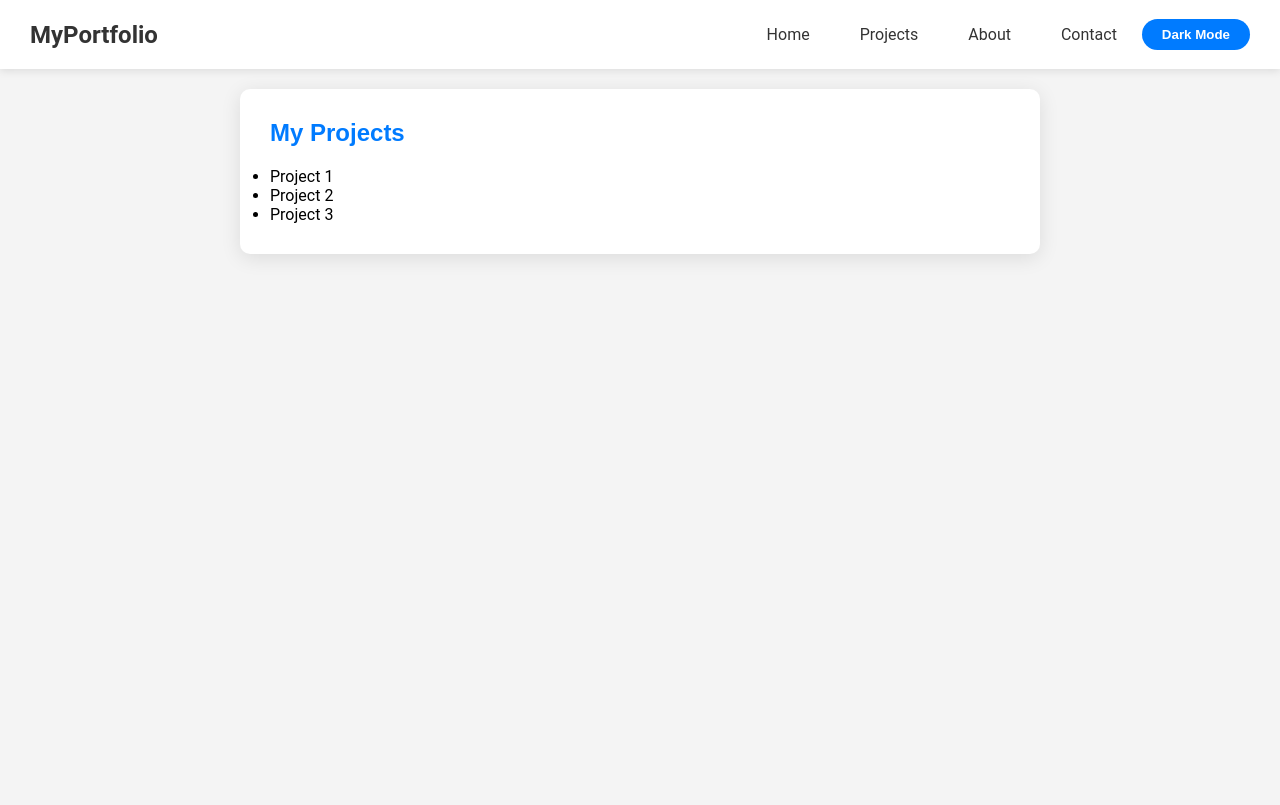
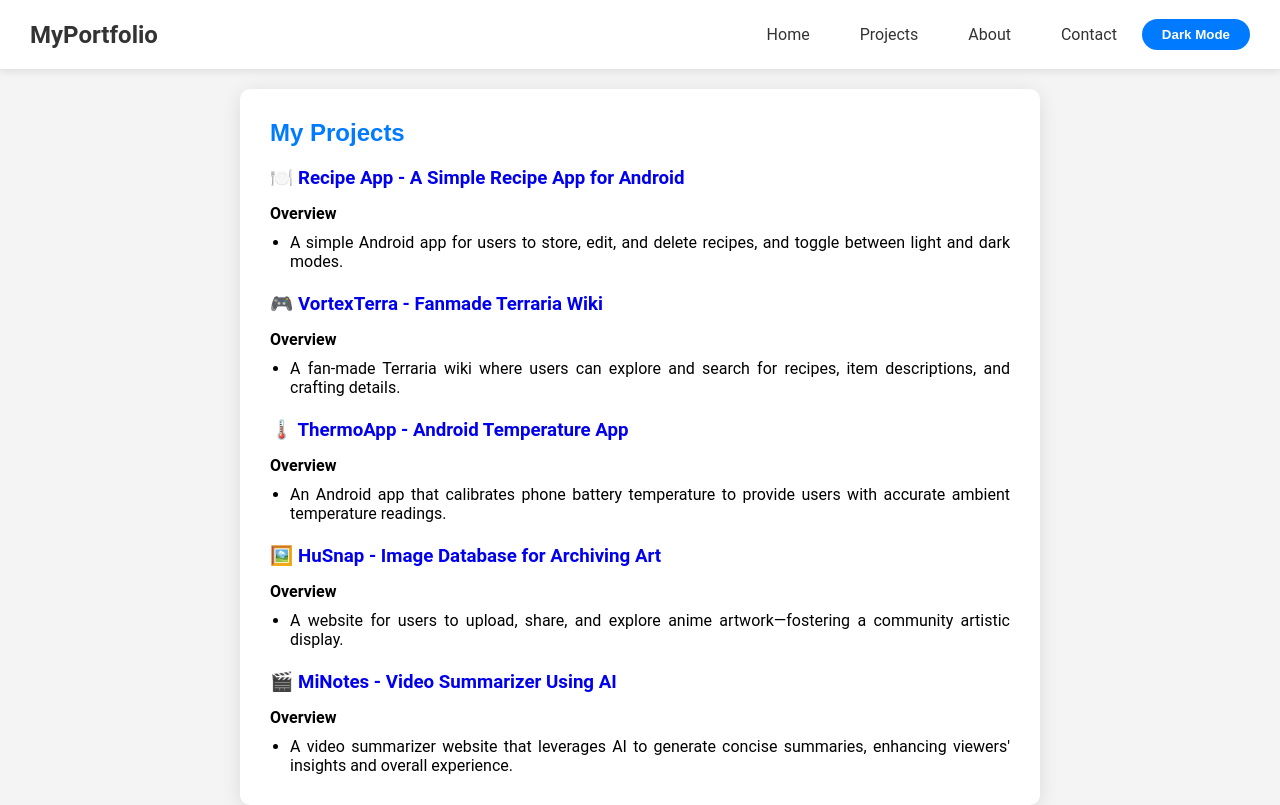
Before and after one commit to SchwarzNA/Portfolio, a React (Create React App) app: page /projects in a window 1280 px wide. Built offline with nearby package versions, Linux system fonts and the light colour scheme.

Commit message:
Updated the Projects Page
Modified some components to make the Project page look cleaner.

```diff
--- a/public/index.html
+++ b/public/index.html
@@ -2,7 +2,7 @@
 <html lang="en">
   <head>
     <meta charset="utf-8" />
-    <link rel="icon" href="%PUBLIC_URL%/favicon.ico" />
+    <link rel="icon" href="%PUBLIC_URL%/public/portfolio-icon.png" />
     <meta name="viewport" content="width=device-width, initial-scale=1" />
     <meta name="theme-color" content="#000000" />
     <meta
@@ -24,7 +24,7 @@
       work correctly both with client-side routing and a non-root public URL.
       Learn how to configure a non-root public URL by running `npm run build`.
     -->
-    <title>React App</title>
+    <title>My Portfolio</title>
   </head>
   <body>
     <noscript>You need to enable JavaScript to run this app.</noscript>
--- a/src/components/Home.js
+++ b/src/components/Home.js
@@ -3,7 +3,7 @@ const Home = () => {
 return (
 <div className="home">
 <h1>Welcome to My Portfolio</h1>
-<p>Hi! I'm [Your Name], a web developer.</p>
+<p>Hi! I'm Timothy John Nicolas, a web developer.</p>
 </div>
 );
 };
--- a/src/components/Projects.js
+++ b/src/components/Projects.js
@@ -1,14 +1,101 @@
 import React from 'react';
+
 const Projects = () => {
   return (
     <div className="projects">
       <h2>My Projects</h2>
-<ul>
-<li>Project 1</li>
-<li>Project 2</li>
-<li>Project 3</li>
+
+      <div className="project">
+        <h3>
+          <a
+            href="https://digital-marketing-appendix-wc.my.canva.site/timothy-code-and-creations/#page-6"
+            target="_blank"
+            rel="noopener noreferrer"
+          >
+            🍽️ Recipe App - A Simple Recipe App for Android
+          </a>
+        </h3>
+        <h4 className="overview">Overview</h4>
+        <ul className="description">
+          <li>
+            A simple Android app for users to store, edit, and delete recipes, and toggle between light and dark modes.
+          </li>
         </ul>
+      </div>
+
+      <div className="project">
+        <h3>
+          <a
+            href="https://digital-marketing-appendix-wc.my.canva.site/timothy-code-and-creations/#page-7"
+            target="_blank"
+            rel="noopener noreferrer"
+          >
+            <br /> 🎮 VortexTerra - Fanmade Terraria Wiki
+          </a>
+        </h3>
+        <h4 className="overview">Overview</h4>
+        <ul className="description">
+          <li>
+            A fan-made Terraria wiki where users can explore and search for recipes, item descriptions, and crafting details.
+          </li>
+        </ul>
+      </div>
+
+      <div className="project">
+        <h3>
+          <a
+            href="https://digital-marketing-appendix-wc.my.canva.site/timothy-code-and-creations/#page-8"
+            target="_blank"
+            rel="noopener noreferrer"
+          >
+            <br /> 🌡️ ThermoApp - Android Temperature App
+          </a>
+        </h3>
+        <h4 className="overview">Overview</h4>
+        <ul className="description">
+          <li>
+            An Android app that calibrates phone battery temperature to provide users with accurate ambient temperature readings.
+          </li>
+        </ul>
+      </div>
+
+      <div className="project">
+        <h3>
+          <a
+            href="https://digital-marketing-appendix-wc.my.canva.site/timothy-code-and-creations/#page-9"
+            target="_blank"
+            rel="noopener noreferrer"
+          >
+            <br /> 🖼️ HuSnap - Image Database for Archiving Art
+          </a>
+        </h3>
+        <h4 className="overview">Overview</h4>
+        <ul className="description">
+          <li>
+            A website for users to upload, share, and explore anime artwork—fostering a community artistic display.
+          </li>
+        </ul>
+      </div>
+
+      <div className="project">
+        <h3>
+          <a
+            href="https://digital-marketing-appendix-wc.my.canva.site/timothy-code-and-creations/#page-a"
+            target="_blank"
+            rel="noopener noreferrer"
+          >
+            <br /> 🎬 MiNotes - Video Summarizer Using AI
+          </a>
+        </h3>
+        <h4 className="overview">Overview</h4>
+        <ul className="description">
+          <li>
+            A video summarizer website that leverages AI to generate concise summaries, enhancing viewers' insights and overall experience.
+          </li>
+        </ul>
+      </div>
     </div>
   );
 };
+
 export default Projects;
--- a/src/styles.css
+++ b/src/styles.css
@@ -3,6 +3,37 @@
     margin: 0;
     padding: 0;
     box-sizing: border-box;
+  }
+
+/* Style for project title links */
+.projects .project a {
+    text-decoration: none; /* Removes underline */
+    transition: color 0.3s;
+  }
+
+/* Ensure the description text in the project bullets is justified */
+.projects .project .description {
+    list-style-type: disc;
+    padding-left: 20px; /* Indent bullet points */
+    margin-top: 5px;
+  }
+
+  .projects .project .description li {
+    text-align: justify;
+  }
+
+  /* Add extra spacing between the title and the overview */
+  .projects .project h4.overview {
+    margin-top: 15px;
+    margin-bottom: 10px;
+  }
+
+
+  /* Dark mode: force title links to be white */
+  body.dark .projects .project a,
+  body.dark .projects .project a:visited,
+  body.dark .projects .project a:active {
+    color: #ffffff;
   }
 
   body, html {
```
Also changed, not shown: public/portfolio-icon.png (added). Lines whose indentation alone changed are shown as unchanged.
